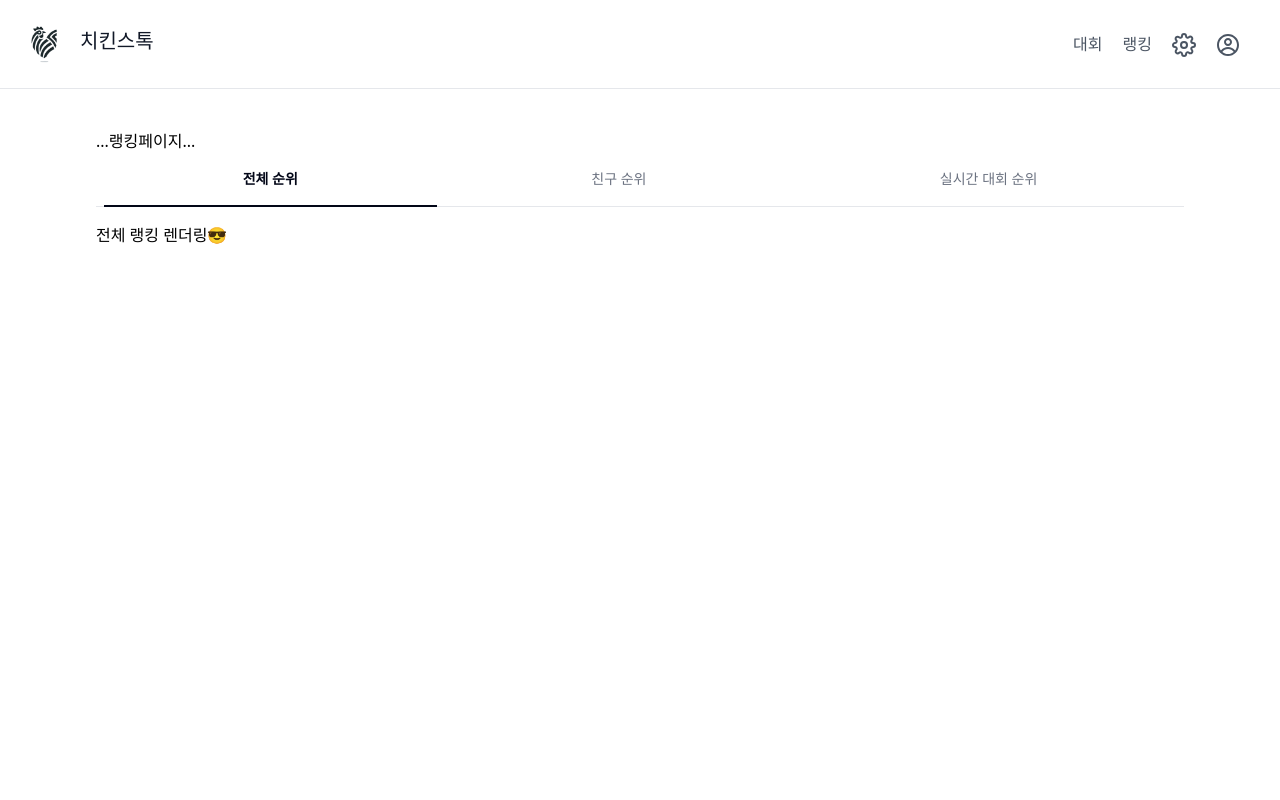
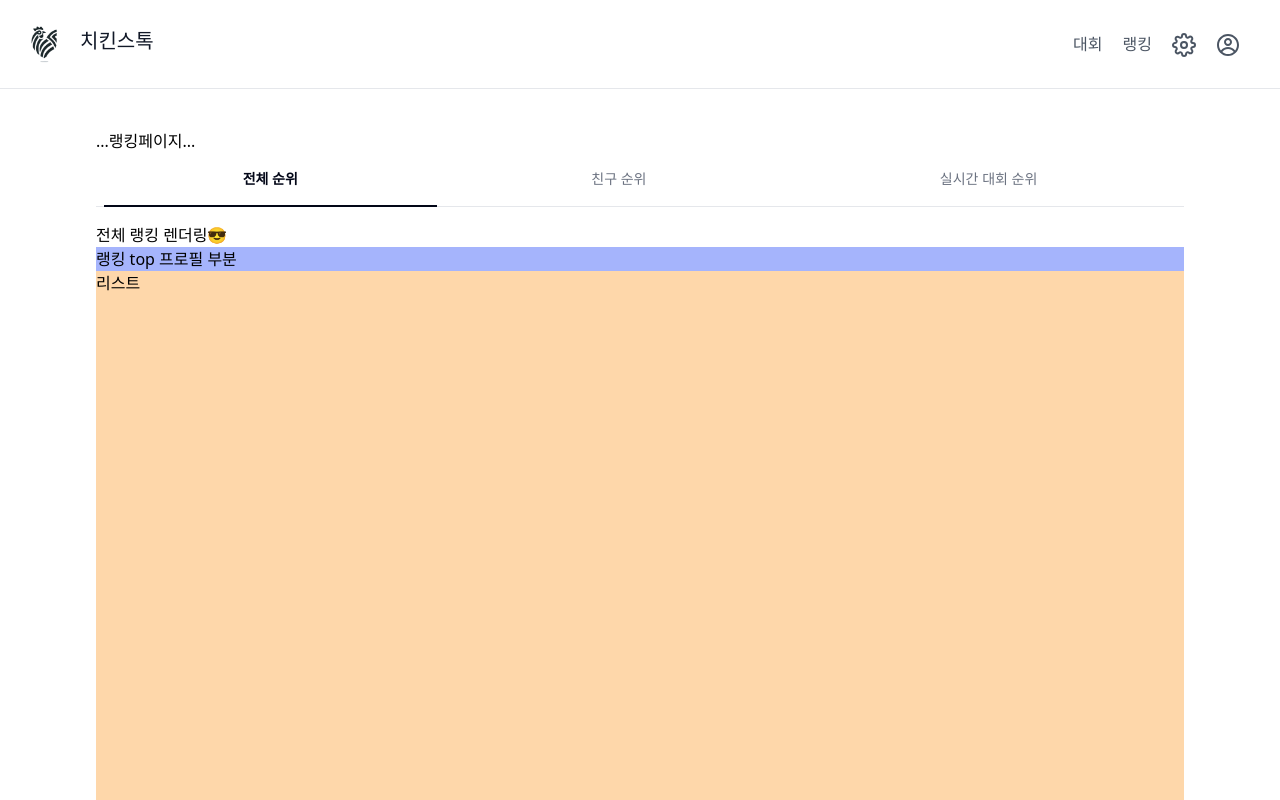
Before and after one commit to ChickenStock-2024/FrontEnd, a React (Vite) app: page /ranking in a window 1280 px wide. Shown: the top 800 px of the page. Built offline with nearby package versions, Linux system fonts and the light colour scheme.

Commit message:
Feat: 랭킹 탭 재구성

```diff
--- /dev/null
+++ b/src/components/Ranking/RankingList.jsx
@@ -0,0 +1,7 @@
+import React from "react";
+
+const RankingList = () => {
+  return <div className="bg-orange-200 h-screen">리스트</div>;
+};
+
+export default RankingList;
--- /dev/null
+++ b/src/components/Ranking/RankingProfile.jsx
@@ -0,0 +1,7 @@
+import React from "react";
+
+const RankingProfile = () => {
+  return <div className="bg-indigo-300">랭킹 top 프로필 부분</div>;
+};
+
+export default RankingProfile;
--- a/src/components/Ranking/TotalRanking.jsx
+++ b/src/components/Ranking/TotalRanking.jsx
@@ -1,7 +1,15 @@
 import React from "react";
+import RankingProfile from "./RankingProfile";
+import RankingList from "./RankingList";
 
 const TotalRanking = () => {
-  return <div>전체 랭킹 렌더링😎</div>;
+  return (
+    <div>
+      전체 랭킹 렌더링😎
+      <RankingProfile />
+      <RankingList />
+    </div>
+  );
 };
 
 export default TotalRanking;
--- a/src/pages/Ranking.jsx
+++ b/src/pages/Ranking.jsx
@@ -9,7 +9,7 @@ const Ranking = () => {
   const getActiveTabOption = (data) => {
     setActiveTabOption(data);
   };
-  console.log(activeTabOption);
+  // console.log(activeTabOption);
 
   const SelectedRanking = (tabOption) => {
     switch (tabOption) {
```
